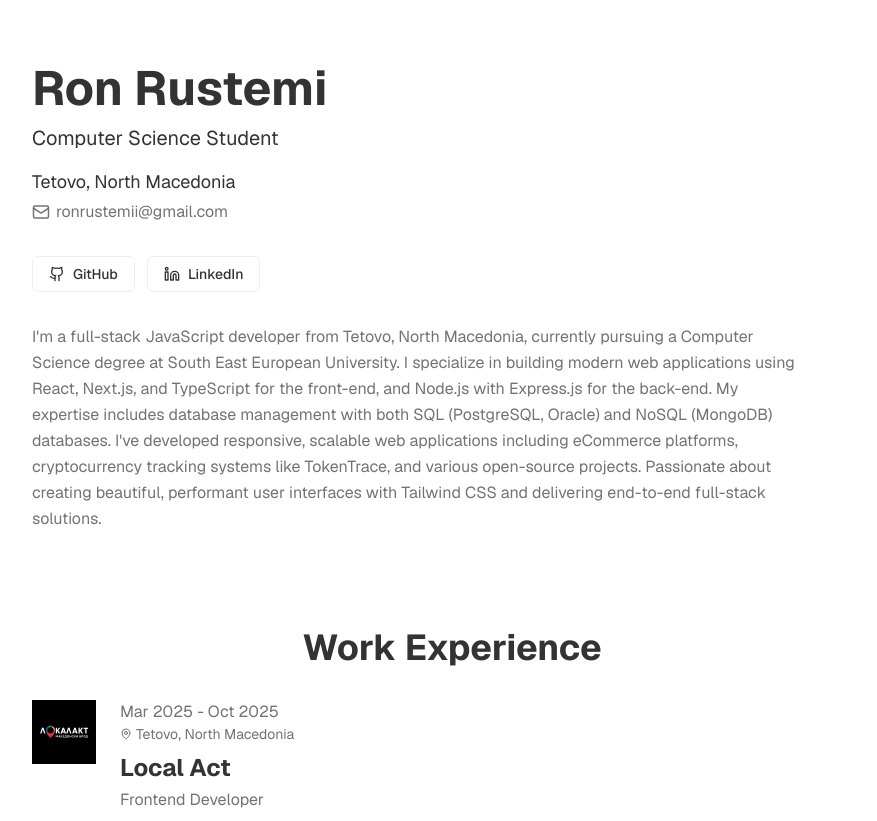
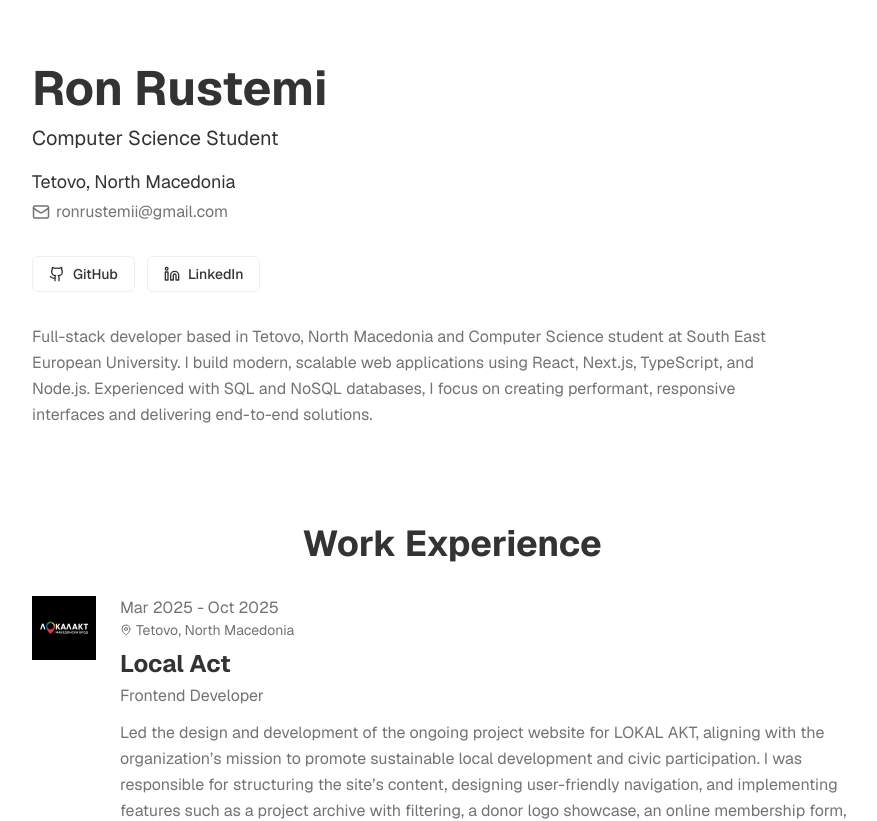
Before and after one commit to ronrustemi123/Portfolio, a Next.js app: page / in a window 1280 px wide. Shown: the top 821 px of the page, without its empty margins (188-1065 px from the left). Built offline with nearby package versions, Linux system fonts and the light colour scheme.

Commit message:
Revise 'about' section in portfolio.ts
Updated the 'about' section to provide a more concise summary of skills and experience.

```diff
--- a/data/portfolio.ts
+++ b/data/portfolio.ts
@@ -5,8 +5,7 @@ export const portfolioData: PortfolioData = {
     name: "Ron Rustemi",
     title: "Computer Science Student",
     location: "Tetovo, North Macedonia",
-    about:
-      "I'm a full-stack JavaScript developer from Tetovo, North Macedonia, currently pursuing a Computer Science degree at South East European University. I specialize in building modern web applications using React, Next.js, and TypeScript for the front-end, and Node.js with Express.js for the back-end. My expertise includes database management with both SQL (PostgreSQL, Oracle) and NoSQL (MongoDB) databases. I've developed responsive, scalable web applications including eCommerce platforms, cryptocurrency tracking systems like TokenTrace, and various open-source projects. Passionate about creating beautiful, performant user interfaces with Tailwind CSS and delivering end-to-end full-stack solutions.",
+    about: "Full-stack developer based in Tetovo, North Macedonia and Computer Science student at South East European University. I build modern, scalable web applications using React, Next.js, TypeScript, and Node.js. Experienced with SQL and NoSQL databases, I focus on creating performant, responsive interfaces and delivering end-to-end solutions.",
   },
   contact: {
     github: "https://github.com/ronrustemi123",
```
